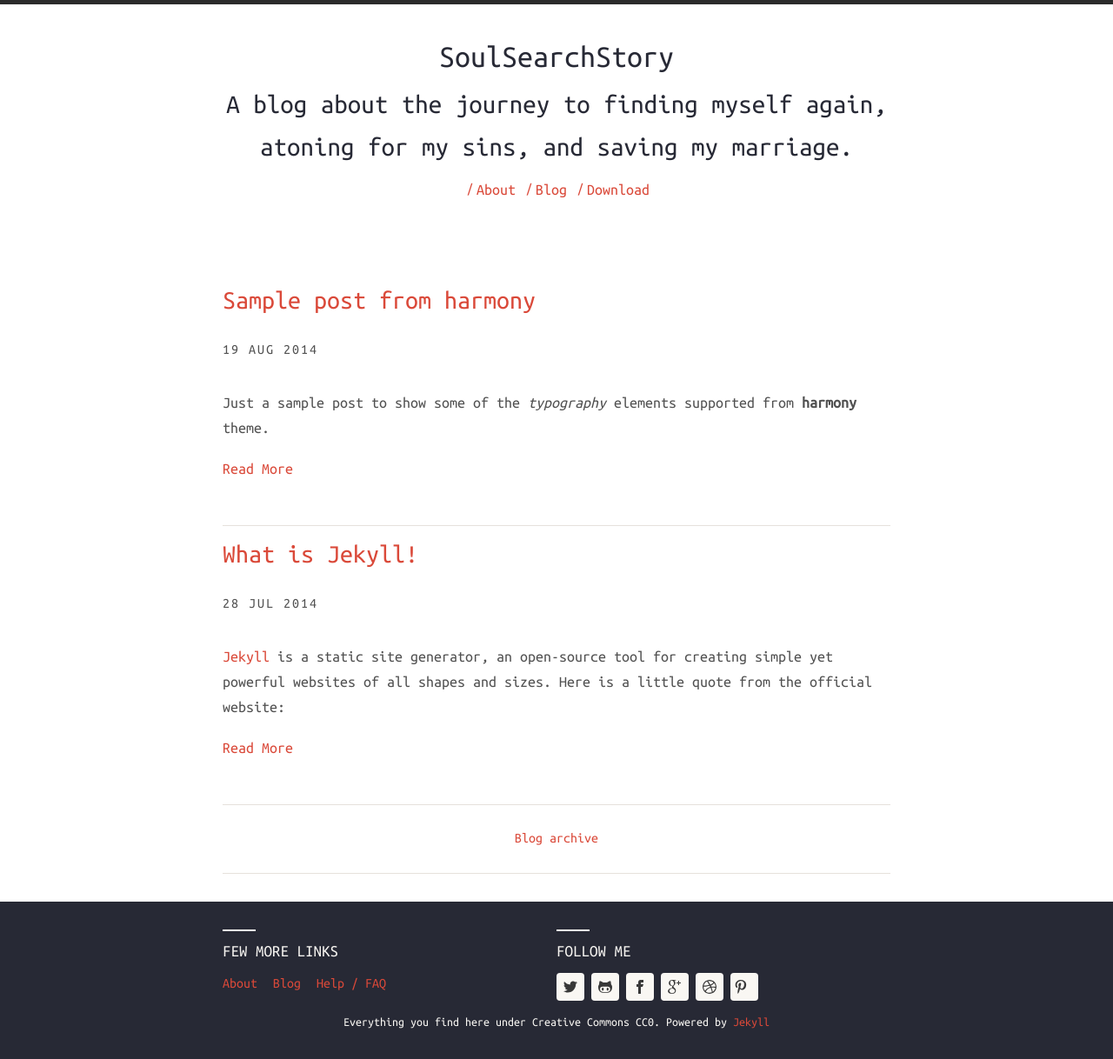
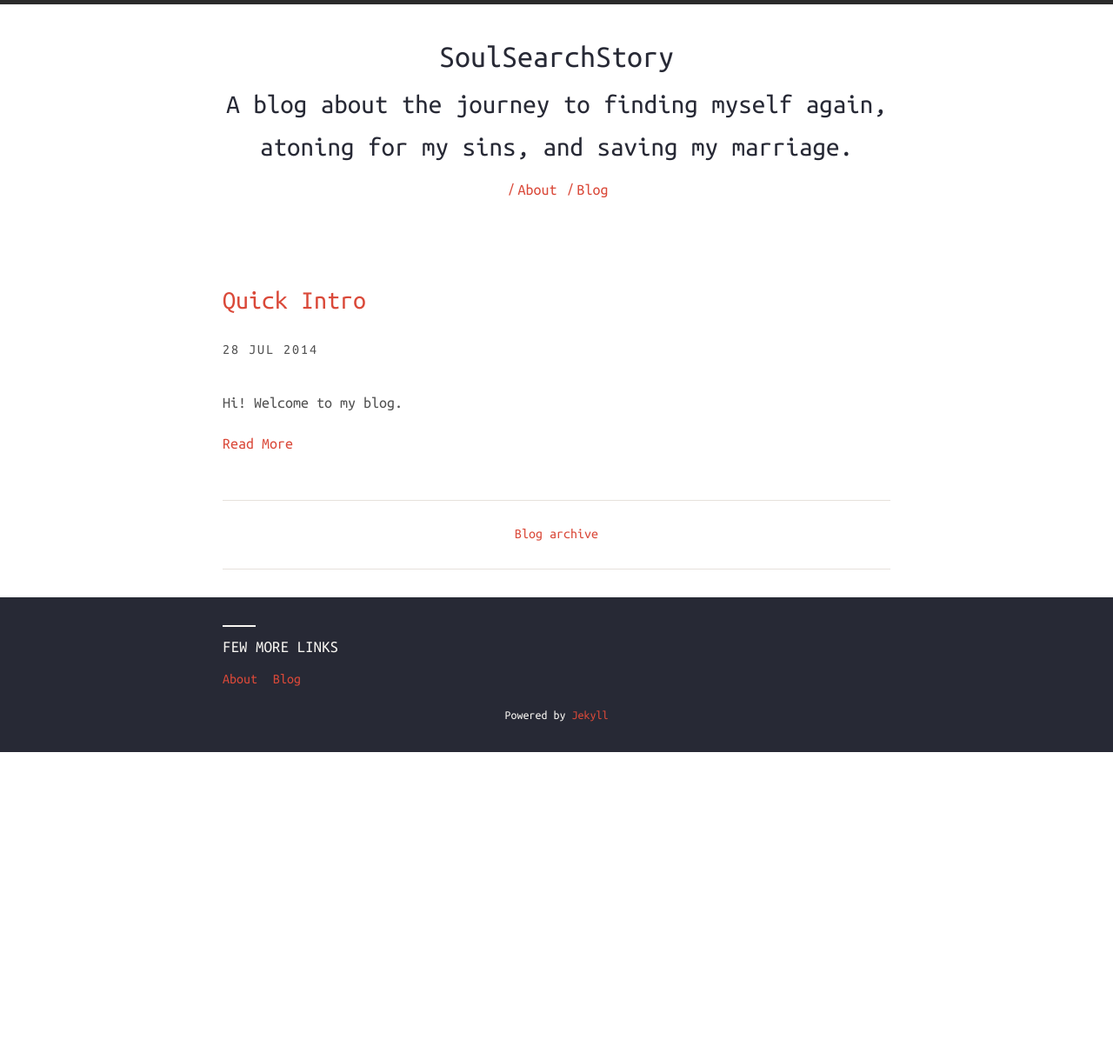
Before and after one commit to soulsearchstory/soulsearchstory.github.io, a Jekyll site: the page built from index.html, in a window 1280 px wide. Shown: the whole page at 87% size. Built offline with Jekyll 4.4.1, drawn with Linux system fonts in a browser that asks for light colours; nearby versions of some CDN libraries; after the commit the page ends 900 px from its top, so only the background shows below that; part of the change alters nothing that is shown.

Commit message:
updated blog. Created fir article

```diff
--- a/_includes/footer-links.html
+++ b/_includes/footer-links.html
@@ -2,5 +2,4 @@
 <ul class="menu">
     <li><a href="{{ '/about' | prepend: site.baseurl | prepend: site.url }}">About</a></li>
     <li><a href="{{ '/blog' | prepend: site.baseurl | prepend: site.url }}">Blog</a></li>
-    <li><a href="{{ '/faq' | prepend: site.baseurl | prepend: site.url }}">Help / FAQ</a></li>
 </ul>
--- a/_includes/footer.html
+++ b/_includes/footer.html
@@ -1,4 +1 @@
-{% if site.harmony.show_disclaimer %}
-	Everything you find here under Creative Commons CC0.
-{% endif %}
 Powered by <a href="http://jekyllrb.com" target="_blank">Jekyll</a>
--- a/_includes/header-links.html
+++ b/_includes/header-links.html
@@ -5,12 +5,4 @@
 	<li>
 		<a href="{{ '/blog' | prepend: site.baseurl | prepend: site.url }}">Blog</a><span>/</span>
 	</li>
-	{% if site.harmony.social.github %}
-	<li>
-		<a title="{{ site.harmony.social.github }} on Github"
-			href="https://github.com/gayanvirajith/harmony" target="_blank">
-			Download
-		</a><span>/</span>
-	</li>
-	{% endif %}
 </ul>
--- a/_layouts/default.html
+++ b/_layouts/default.html
@@ -37,7 +37,7 @@
                 <div class="column one">
                     {% include footer-links.html %}
                 </div>
-                <div class="column two">
+                <div class="column two" style="display:none;">
                     {% include social.html %}
                 </div>
             </div>
--- a/_posts/2014-07-28-welcome-to-jekyll.markdown
+++ /dev/null
@@ -1,21 +0,0 @@
----
-layout: post
-title:  "What is Jekyll!"
-date:   2014-07-28 22:48:45
-description: Jekyll is a static site generator, an open-source tool for creating simple yet powerful websites of all shapes and sizes.
-categories:
-- blog
----
-
-[Jekyll][jekyll] is a static site generator, an open-source tool for creating simple yet powerful websites of all shapes and sizes. Here is a little quote from the official website:
-
-> It takes a template directory containing raw text files in various formats, runs it through [Markdown][markdown] (or [Textile][textile]) and Liquid converters, and spits out a complete, ready-to-publish static website suitable for serving with your favorite web server. Jekyll also happens to be the engine behind [GitHub Pages][github-pages], which means you can use Jekyll to host your project’s page, blog, or website from GitHub’s servers for free.
-> - jekyllrb.com
-
-Check out the [Jekyll docs][jekyll] for more info on how to get the most out of Jekyll. File all bugs/feature requests at [Jekyll's GitHub repo][jekyll-gh].
-
-[jekyll-gh]: https://github.com/mojombo/jekyll
-[jekyll]:    http://jekyllrb.com
-[markdown]: http://daringfireball.net/projects/markdown/
-[textile]: http://redcloth.org/textile
-[github-pages]: http://pages.github.com/
--- a/_posts/2014-08-19-sample-post.markdown
+++ /dev/null
@@ -1,63 +0,0 @@
----
-layout: post
-title:  "Sample post from harmony"
-date:   2014-08-19 23:56:45
-description: Just a sample post to show some of the typography elements supported from harmony theme.
-categories:
-- blog
-permalink: sample-post
----
-
-Just a sample post to show some of the *typography* elements supported from
-**harmony** theme.
-
-___
-
-A blockquote:
-
-> Donec in mollis eros, nec rutrum turpis. **Curabitur** sem elit, semper nec volutpat quis, laoreet et sapien. In felis erat, rhoncus sed pellentesque mollis, tincidunt quis elit.
-> - By Someone
-
-## Header 2
-
-Duis lacinia commodo dui, vel aliquam metus hendrerit eu. Integer et scelerisque dui. Sed nec molestie quam. Donec sit amet nisl a massa commodo ultrices nec quis nunc. Aenean aliquet eu arcu adipiscing dignissim. Nunc dictum elit vitae dolor molestie aliquet.
-
-
-Example code:
-
-{% highlight ruby %}
-def print_hi(name)
-  puts "Hi, #{name}"
-end
-print_hi('Tom')
-#=> prints 'Hi, Tom' to STDOUT.
-{% endhighlight %}
-
-
-A list:
-
-- Praesent nisi elit, bibendum ut consectetur ac, aliquet in nunc
-- Donec ante est, volutpat in mi et, pulvinar congue dolor.
-- Quisque ultrices pulvinar sollicitudin.
-- Duis elementum odio eu euismod suscipit.
-- Integer enim lorem, interdum sit amet consectetur non, bibendum eget neque.
-
-A numbered list:
-
-1. Praesent nisi elit, bibendum ut consectetur ac, aliquet in nunc.
-2. Donec ante est, volutpat in mi et, pulvinar congue dolor.
-3. Quisque ultrices pulvinar sollicitudin.
-4. Duis elementum odio eu euismod suscipit.
-5. Integer enim lorem, interdum sit amet consectetur non, bibendum eget neque.
-
-Definition list:
-
-Curabitur cursus magna eu sem cursus
-: ac ultrices urna pharetra.
-: Duis scelerisque ipsum eu luctus elementum.
-
-Pellentesque habitant morbi tristique senectus
-: Curabitur malesuada lacus ac gravida porttitor
-: Duis sodales feugiat lorem et mollis.
-
-Want me to suggest something? Please [Send me a request](https://github.com/web-create/harmony/issues/new)
--- /dev/null
+++ b/_posts/2014-11-23-quick-intro.markdown
@@ -0,0 +1,16 @@
+---
+layout: post
+title:  "Quick Intro"
+date:   2014-07-28 22:19:00
+description: A real quick intro to my blog.
+categories:
+- blog
+---
+
+Hi! Welcome to my blog.
+
+My life has seen its fair share of ups and downs over the past few years. Well, since I was a kid really. Over the next few posts, I'll aim to share my story and set the basis for the reason behind this blog.
+
+The main reason for writing these articles is that it will help me stay motivated, stay on track with my plan. At the same time, who knows if someone might one day stumble upon "SoulSearchStory" and find it inspiring or encouraging to them in their own fights and struggles.
+
+-- SoulSearcher
--- a/about.md
+++ b/about.md
@@ -4,24 +4,4 @@ title: About me
 permalink: /about/
 ---
 
-Hi, I am Gayan Virajith, a developer (who works on the web) based on Sri Lanka.
-Graduated from the University College Dublin (National University of Ireland).
-
-I am Working for [template-factory.nl][tf] also known as [Mearch ICT][m].
-Prefer to serve with Php and Ruby based stacks and also love to work
-on [Jekyll][jekyll] and [Processwire CMS/CMF][pw].
-
-### Contact me
-
-Find me on [Google+][google] / [Github][github] / [Twitter][Twitter] or just say `Hello` at
-[gayanvirajith@gmail.com](gayanvirajith@gmail.com).
-
-
-[tf]: http://template-factory.nl
-[m]: http://mearch.com
-[pw]: http://processwire.com
-[pwf]: http://processwire.com/talk
-[jekyll]: http://jekyllrb.com
-[github]: https://github.com/gayanvirajith
-[google]: https://plus.google.com/+GayanVirajith
-[twitter]: https://twitter.com/gayanvirajith
+I will introduce myself simply as "SoulSearcher". This blog is my story. It is a collection of my thoughts, of things I read and come across. It is my way of staying on top of the situation that I created and find a way to fix it.
```
